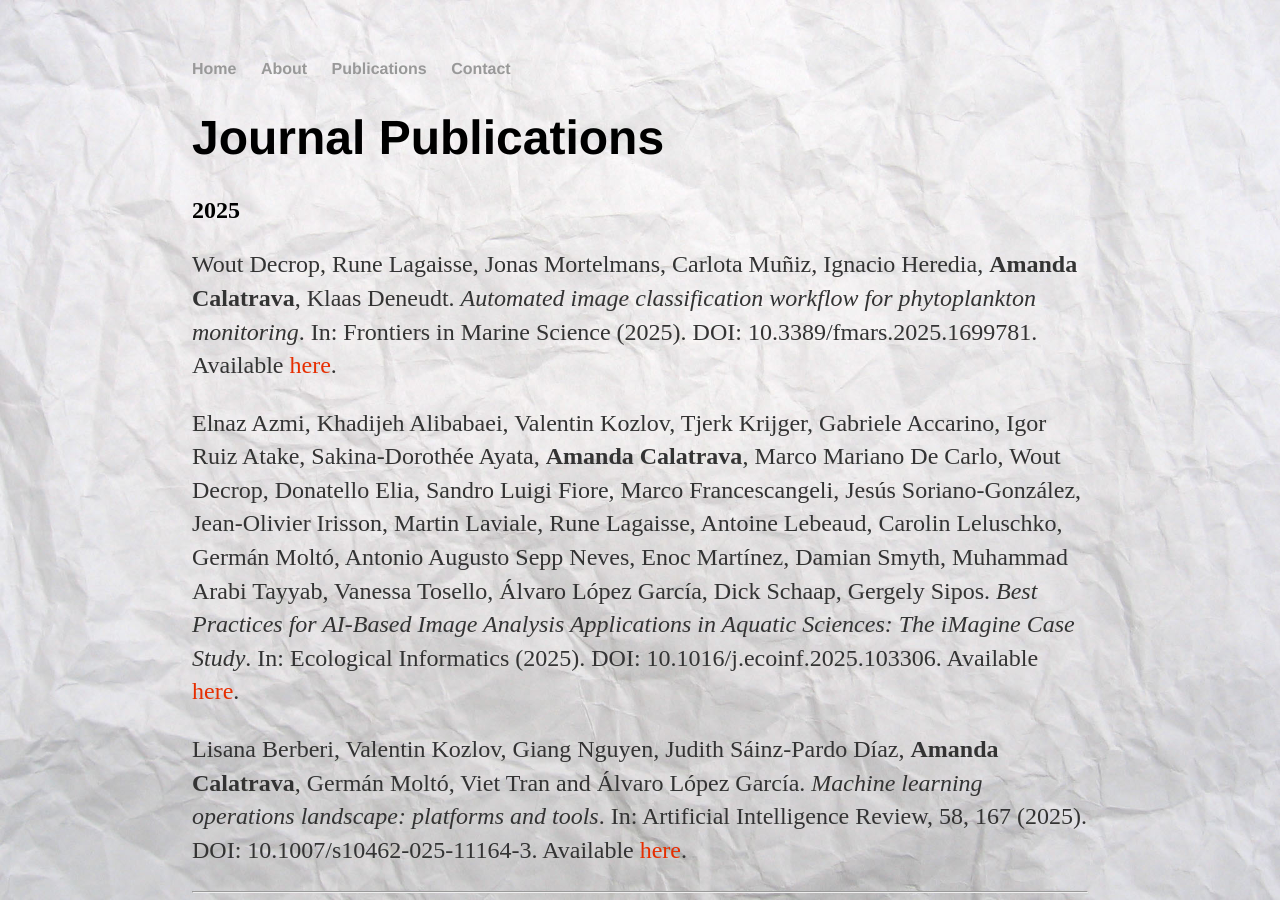
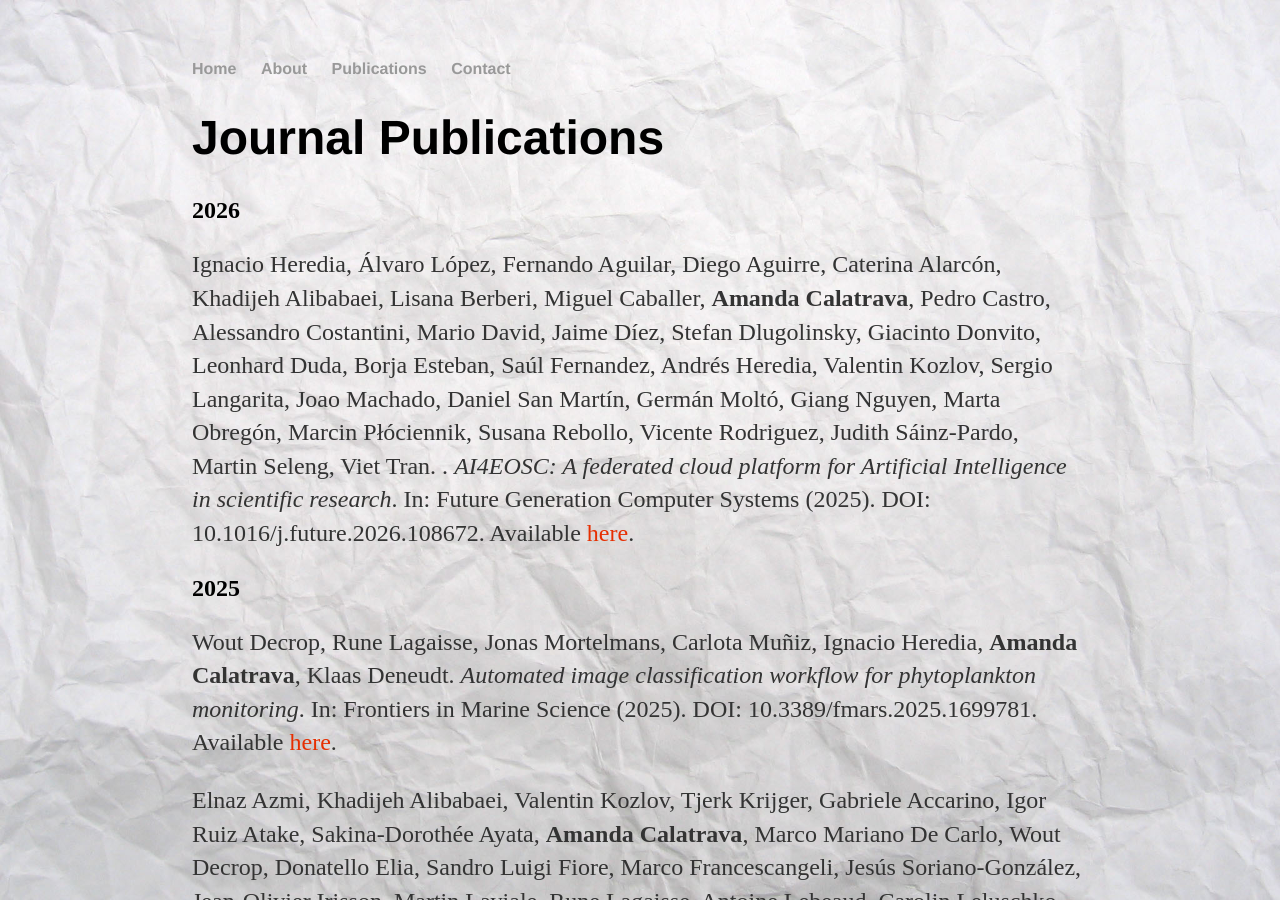
Before and after one commit to amcaar/amcaar.github.io, a Jekyll site: the page built from cv/index.html, in a window 1280 px wide and 900 px high. Built offline with Jekyll 4.4.1, drawn with Linux system fonts in a browser that asks for light colours.

Commit message:
Add AI4EOSC publication

```diff
--- a/cv/index.html
+++ b/cv/index.html
@@ -6,18 +6,23 @@ title: Publications of Amanda Calatrava
 	<div class="publications">
 		<!--<a href="#" class="download" title="Download CV as PDF">Download CV</a>-->
 		<h1>Journal Publications</h1>
+		<h2>2026</h2>
+		<p>Ignacio Heredia, Álvaro López, Fernando Aguilar, Diego Aguirre, Caterina Alarcón, Khadijeh Alibabaei, Lisana Berberi, Miguel Caballer, <strong>Amanda Calatrava</strong>, Pedro Castro, Alessandro Costantini, Mario David, Jaime Díez, Stefan Dlugolinsky, Giacinto Donvito, Leonhard Duda, Borja Esteban, Saúl Fernandez, Andrés Heredia, Valentin Kozlov, Sergio Langarita, Joao Machado, Daniel San Martín, Germán Moltó, Giang Nguyen, Marta Obregón, Marcin Płóciennik, Susana Rebollo, Vicente Rodriguez, Judith Sáinz-Pardo, Martin Seleng, Viet Tran.  .
+			<em>AI4EOSC: A federated cloud platform for Artificial Intelligence in scientific research</em>.
+			In: Future Generation Computer Systems (2025). DOI: 10.1016/j.future.2026.108672. Available
+			<a class="link" href="https://www.sciencedirect.com/science/article/pii/S0167739X26003067">here</a>.</p>
 		<h2>2025</h2>
 		<p>Wout Decrop, Rune Lagaisse, Jonas Mortelmans, Carlota Muñiz, Ignacio Heredia, <strong>Amanda Calatrava</strong>, Klaas Deneudt.
 			<em>Automated image classification workflow for phytoplankton monitoring</em>.
 			In: Frontiers in Marine Science (2025). DOI: 10.3389/fmars.2025.1699781. Available
-			<a class="link" href="https://www.frontiersin.org/journals/marine-science/articles/10.3389/fmars.2025.1699781/full?utm_source=chatgpt.com">here</a>.</p>
+			<a class="link" href="https://www.frontiersin.org/journals/marine-science/articles/10.3389/fmars.2025.1699781/full">here</a>.</p>
 
 		<p>Elnaz Azmi, Khadijeh Alibabaei, Valentin Kozlov, Tjerk Krijger, Gabriele Accarino, Igor Ruiz Atake, Sakina-Dorothée Ayata, <strong>Amanda Calatrava</strong>, Marco Mariano De Carlo, Wout Decrop, Donatello Elia, Sandro Luigi Fiore, Marco Francescangeli, Jesús Soriano-González, Jean-Olivier Irisson, Martin Laviale, Rune Lagaisse, Antoine Lebeaud, Carolin Leluschko, Germán Moltó, Antonio Augusto Sepp Neves, Enoc Martínez, Damian Smyth, Muhammad Arabi Tayyab, Vanessa Tosello, Álvaro López García, Dick Schaap, Gergely Sipos.
 			<em>Best Practices for AI-Based Image Analysis Applications in Aquatic Sciences: The iMagine Case Study</em>.
 			In: Ecological Informatics (2025). DOI: 10.1016/j.ecoinf.2025.103306. Available
 			<a class="link" href="https://www.sciencedirect.com/science/article/pii/S1574954125003152?via%3Dihub">here</a>.</p>
 
-		<p>Lisana Berberi, Valentin Kozlov, Giang Nguyen, Judith Sáinz-Pardo Díaz, <strong>Amanda Calatrava</strong>,  Germán Moltó, Viet Tran and Álvaro López García.
+		<p>Lisana Berberi, Valentin Kozlov, Giang Nguyen, Judith Sáinz-Pardo Díaz, <strong>Amanda Calatrava</strong>, Germán Moltó, Viet Tran and Álvaro López García.
 			<em>Machine learning operations landscape: platforms and tools</em>.
 			In: Artificial Intelligence Review, 58, 167 (2025). DOI: 10.1007/s10462-025-11164-3. Available
 			<a class="link" href="https://link.springer.com/article/10.1007/s10462-025-11164-3">here</a>.</p>
```
